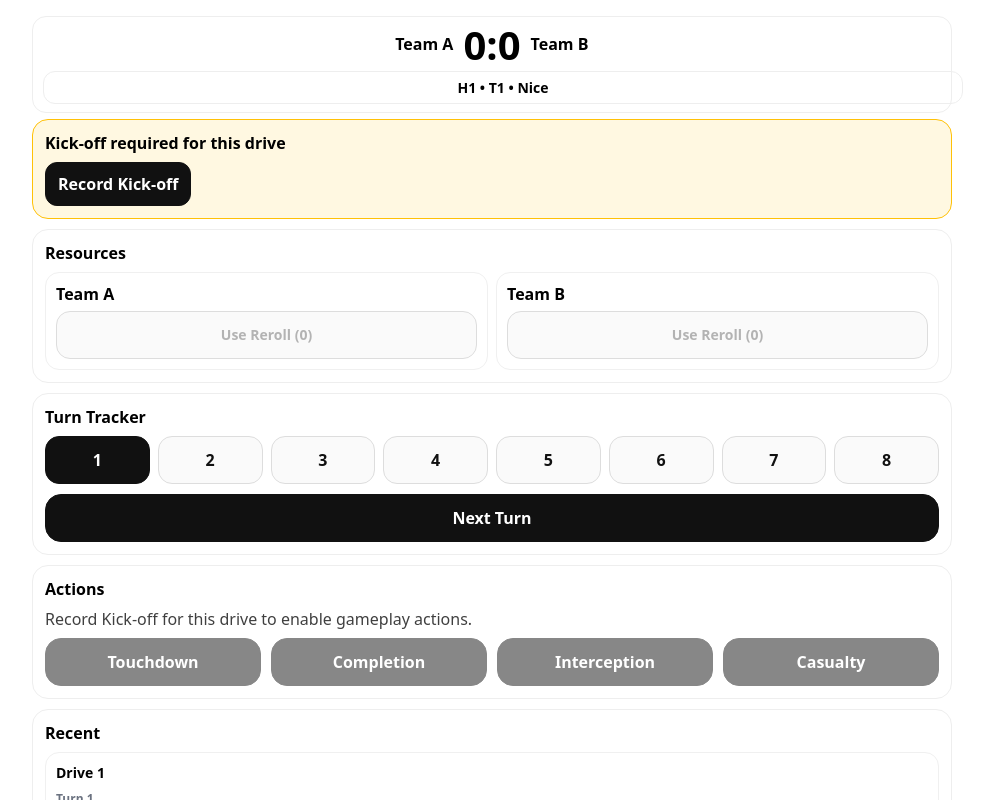
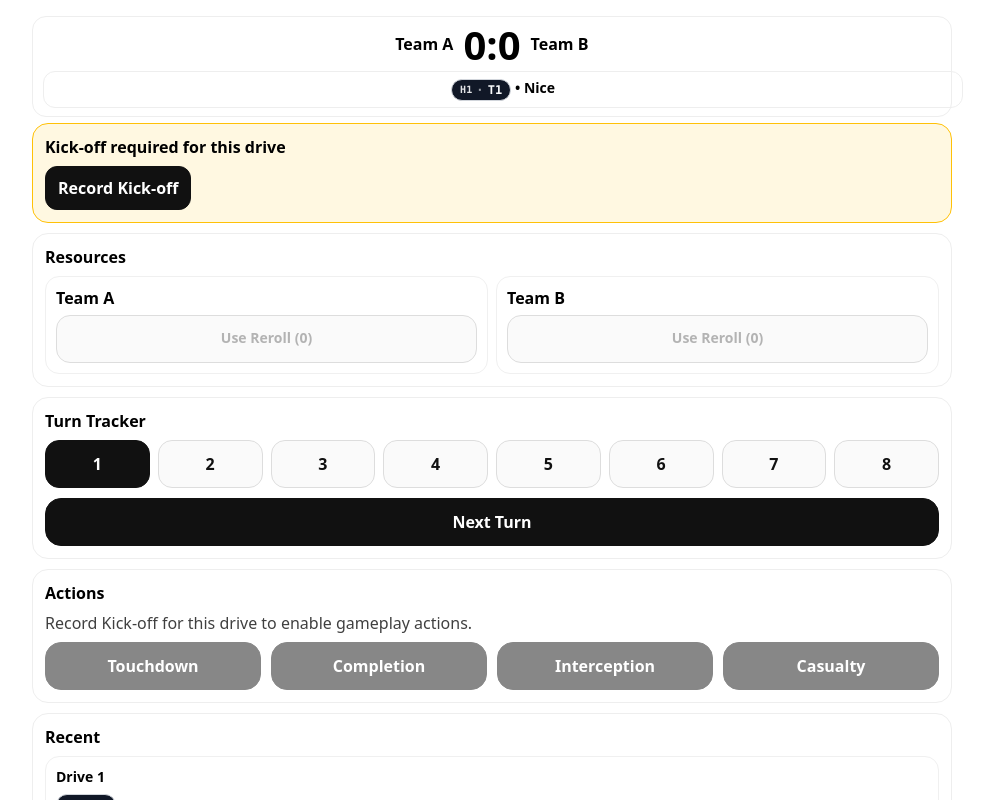
Before and after one commit to snoader/bb-match-notes, a React (Vite) app: page / in a window 1280 px wide. Both pictures are taken after a click on the button "Start". Shown: the part 68-868 px from the top of the page, without its empty margins (148-1142 px from the left). Built offline with nearby package versions, Linux system fonts and the light colour scheme.

Commit message:
Add reusable TurnBadge and apply it in live UI

```diff
--- a/src/index.css
+++ b/src/index.css
@@ -230,6 +230,37 @@ button, input, select { font: inherit; }
   }
 }
 
+
+.turn-badge {
+  display: inline-flex;
+  align-items: center;
+  gap: 4px;
+  padding: 2px 8px;
+  border-radius: 999px;
+  border: 1px solid #d1d5db;
+  background: #111827;
+  color: #f9fafb;
+  font-family: ui-monospace, SFMono-Regular, Menlo, Monaco, Consolas, "Liberation Mono", "Courier New", monospace;
+  font-size: 12px;
+  font-weight: 700;
+  letter-spacing: 0.01em;
+  line-height: 1.35;
+  white-space: nowrap;
+}
+
+.turn-badge-half {
+  font-size: 10px;
+  opacity: 0.9;
+}
+
+.turn-badge-separator {
+  opacity: 0.6;
+}
+
+.turn-badge-turn {
+  font-size: 12px;
+}
+
 .recent-drive-list {
   display: grid;
   gap: 10px;
@@ -262,9 +293,8 @@ button, input, select { font: inherit; }
 }
 
 .recent-turn-header {
-  font-size: 12px;
-  color: #6b7280;
-  font-weight: 600;
+  display: inline-flex;
+  width: fit-content;
 }
 
 .recent-event-line {
--- /dev/null
+++ b/src/ui/components/TurnBadge.tsx
@@ -0,0 +1,18 @@
+import { displayTurn } from "../formatters/turnDisplay";
+
+type TurnBadgeProps = {
+  half: number;
+  turn: number;
+};
+
+export function TurnBadge({ half, turn }: TurnBadgeProps) {
+  const shownTurn = displayTurn(half, turn);
+
+  return (
+    <span className="turn-badge" aria-label={`Half ${half}, Turn ${shownTurn}`}>
+      <span className="turn-badge-half">H{half}</span>
+      <span className="turn-badge-separator">·</span>
+      <span className="turn-badge-turn">T{shownTurn}</span>
+    </span>
+  );
+}
--- a/src/ui/components/live/ScoreBoard.tsx
+++ b/src/ui/components/live/ScoreBoard.tsx
@@ -1,5 +1,5 @@
 import type { CSSProperties } from "react";
-import { displayTurn } from "../../formatters/turnDisplay";
+import { TurnBadge } from "../TurnBadge";
 
 type TeamNames = { A: string; B: string };
 type Score = { A: number; B: number };
@@ -38,7 +38,7 @@ export function ScoreBoard({ teamNames, score, half, turn, weather }: ScoreBoard
 
       <div style={metaOuterStyle}>
         <div style={metaInnerStyle}>
-          H{half} • T{displayTurn(half, turn)} • {toWeatherLabel(weather)}
+          <TurnBadge half={half} turn={turn} /> • {toWeatherLabel(weather)}
         </div>
       </div>
     </div>
--- a/src/ui/screens/LiveMatchScreen.tsx
+++ b/src/ui/screens/LiveMatchScreen.tsx
@@ -22,7 +22,7 @@ import {
   useLiveMatch,
 } from "../hooks/useLiveMatch";
 import { formatEvent } from "../formatters/eventFormatter";
-import { displayTurn } from "../formatters/turnDisplay";
+import { TurnBadge } from "../components/TurnBadge";
 
 type RecentDriveGroup = {
   drive: number;
@@ -154,7 +154,7 @@ export function LiveMatchScreen() {
                     lastTurn = event.turn;
                     return (
                       <div key={event.id} className="recent-event-row">
-                        {showTurnHeader && <div className="recent-turn-header">Turn {displayTurn(event.half, event.turn)}</div>}
+                        {showTurnHeader && <div className="recent-turn-header"><TurnBadge half={event.half} turn={event.turn} /></div>}
                         <div className="recent-event-line">{formatEvent(event, d.teamNames).replace(" · Match · ", " · ")}</div>
                       </div>
                     );
```
